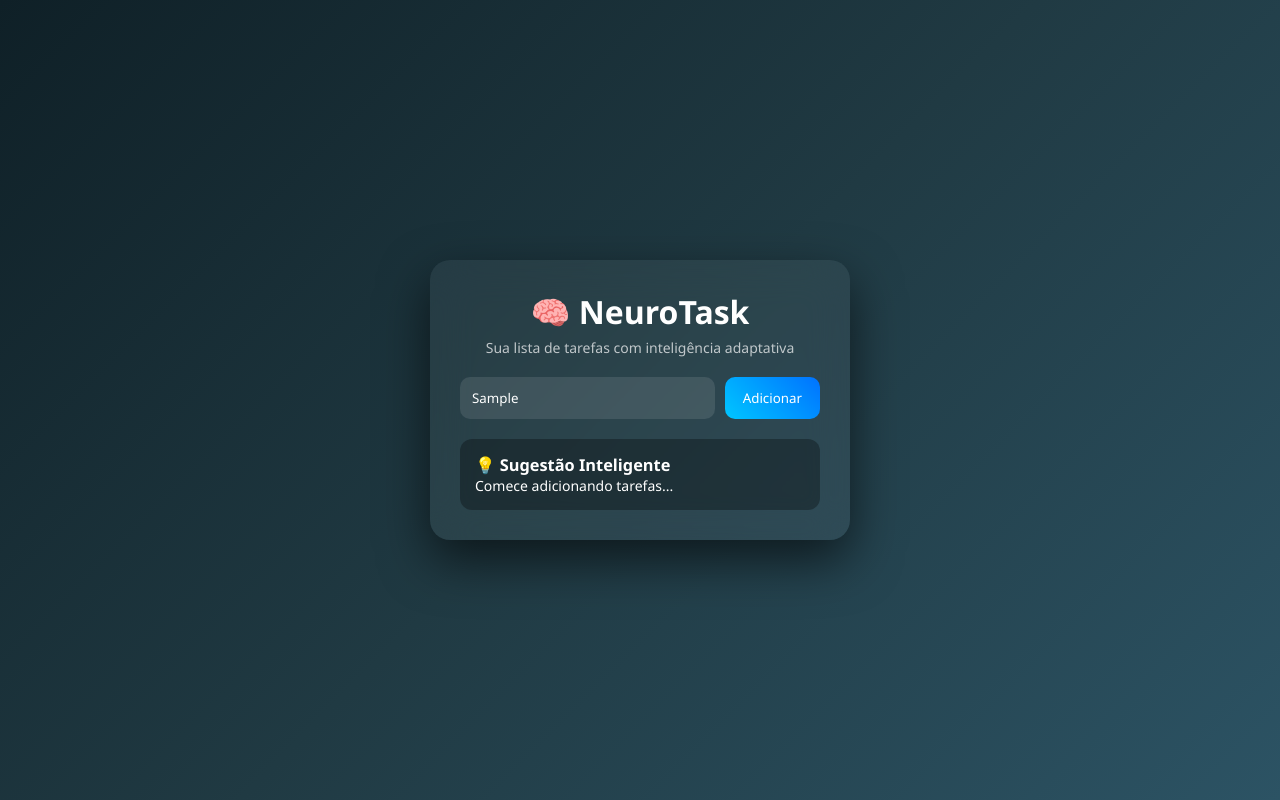
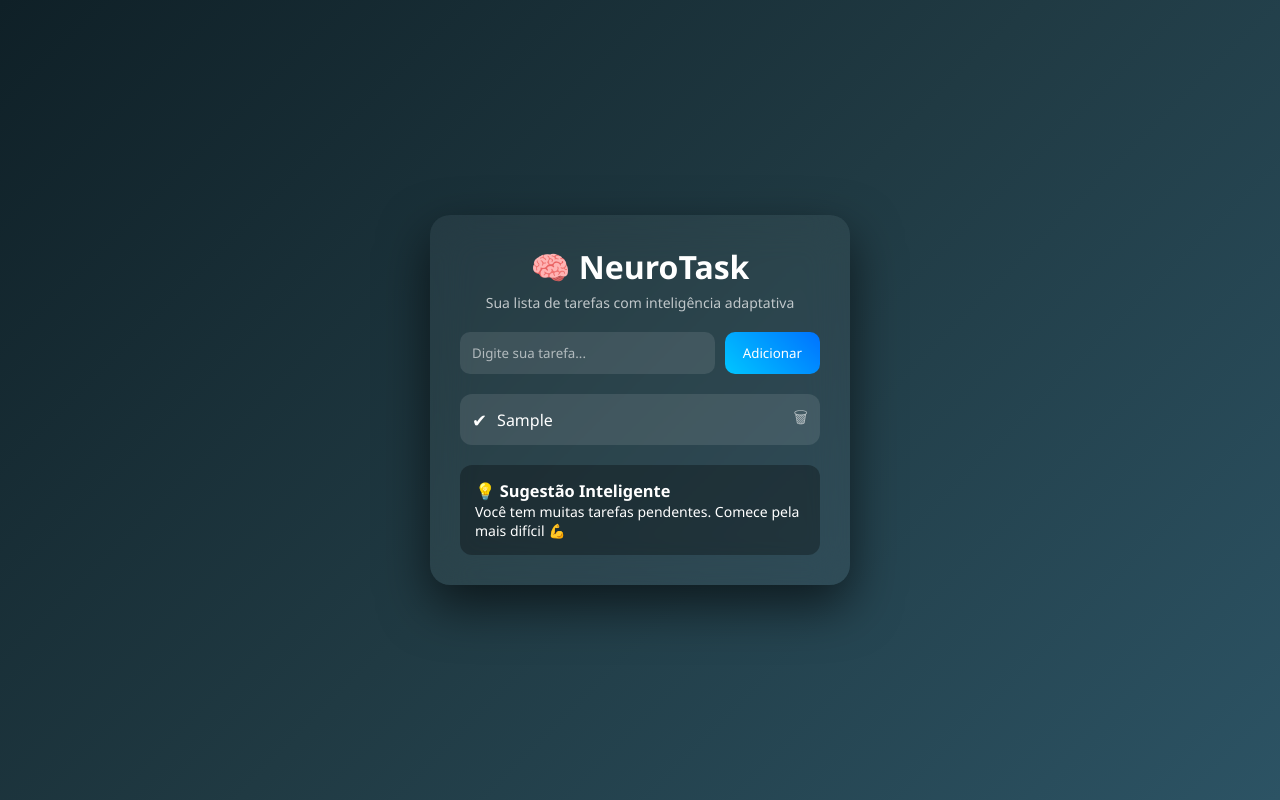
Before and after one commit to Stefany-viveiros/neurotask, a plain HTML site: page index.html in a window 1280 px wide. Both pictures are taken after typing "Sample" into the empty fields and a click on the button "Adicionar". Drawn offline with Linux system fonts and the light colour scheme.

Commit message:
Adicionando interatividade na lista de tarefas

```diff
--- a/index.html
+++ b/index.html
@@ -30,6 +30,6 @@
     </div>
   </div>
 
-  <script></script>
+  <script src="script.js"></script>
 </body>
 </html>
--- /dev/null
+++ b/script.js
@@ -0,0 +1,91 @@
+let tasks = JSON.parse(localStorage.getItem('tasks')) || [];
+
+// Salvar no navegador
+function saveTasks() {
+  localStorage.setItem('tasks', JSON.stringify(tasks));
+}
+
+// Adicionar tarefa
+function addTask() {
+  const input = document.getElementById('taskInput');
+  const text = input.value.trim();
+
+  if (!text) return;
+
+  const task = {
+    text,
+    completed: false,
+    createdAt: new Date()
+  };
+
+  tasks.push(task);
+  input.value = '';
+
+  saveTasks();
+  renderTasks();
+  generateInsight();
+}
+
+// Marcar como concluída
+function toggleTask(index) {
+  tasks[index].completed = !tasks[index].completed;
+  saveTasks();
+  renderTasks();
+  generateInsight();
+}
+
+// Deletar tarefa
+function deleteTask(index) {
+  tasks.splice(index, 1);
+  saveTasks();
+  renderTasks();
+  generateInsight();
+}
+
+// Renderizar na tela
+function renderTasks() {
+  const list = document.getElementById('taskList');
+  list.innerHTML = '';
+
+  tasks.forEach((task, index) => {
+    const li = document.createElement('li');
+
+    if (task.completed) {
+      li.classList.add('completed');
+    }
+
+    li.innerHTML = `
+      <span class="checkbox" onclick="toggleTask(${index})">✔</span>
+      <span class="task-text">${task.text}</span>
+      <span class="delete-btn" onclick="deleteTask(${index})">🗑</span>
+    `;
+
+    list.appendChild(li);
+  });
+}
+
+// Gerar "insight inteligente"
+function generateInsight() {
+  const suggestion = document.getElementById('suggestion');
+
+  const pending = tasks.filter(t => !t.completed).length;
+  const done = tasks.filter(t => t.completed).length;
+
+  if (tasks.length === 0) {
+    suggestion.textContent = 'Adicione tarefas para receber insights inteligentes.';
+  } else if (pending > done) {
+    suggestion.textContent = 'Você tem muitas tarefas pendentes. Comece pela mais difícil 💪';
+  } else if (done > pending) {
+    suggestion.textContent = 'Você está mandando muito bem! Continue assim 🚀';
+  } else {
+    suggestion.textContent = 'Equilíbrio perfeito. Que tal subir o nível hoje? 😏';
+  }
+}
+
+// Inicializar
+function init() {
+  renderTasks();
+  generateInsight();
+}
+
+init();
```
